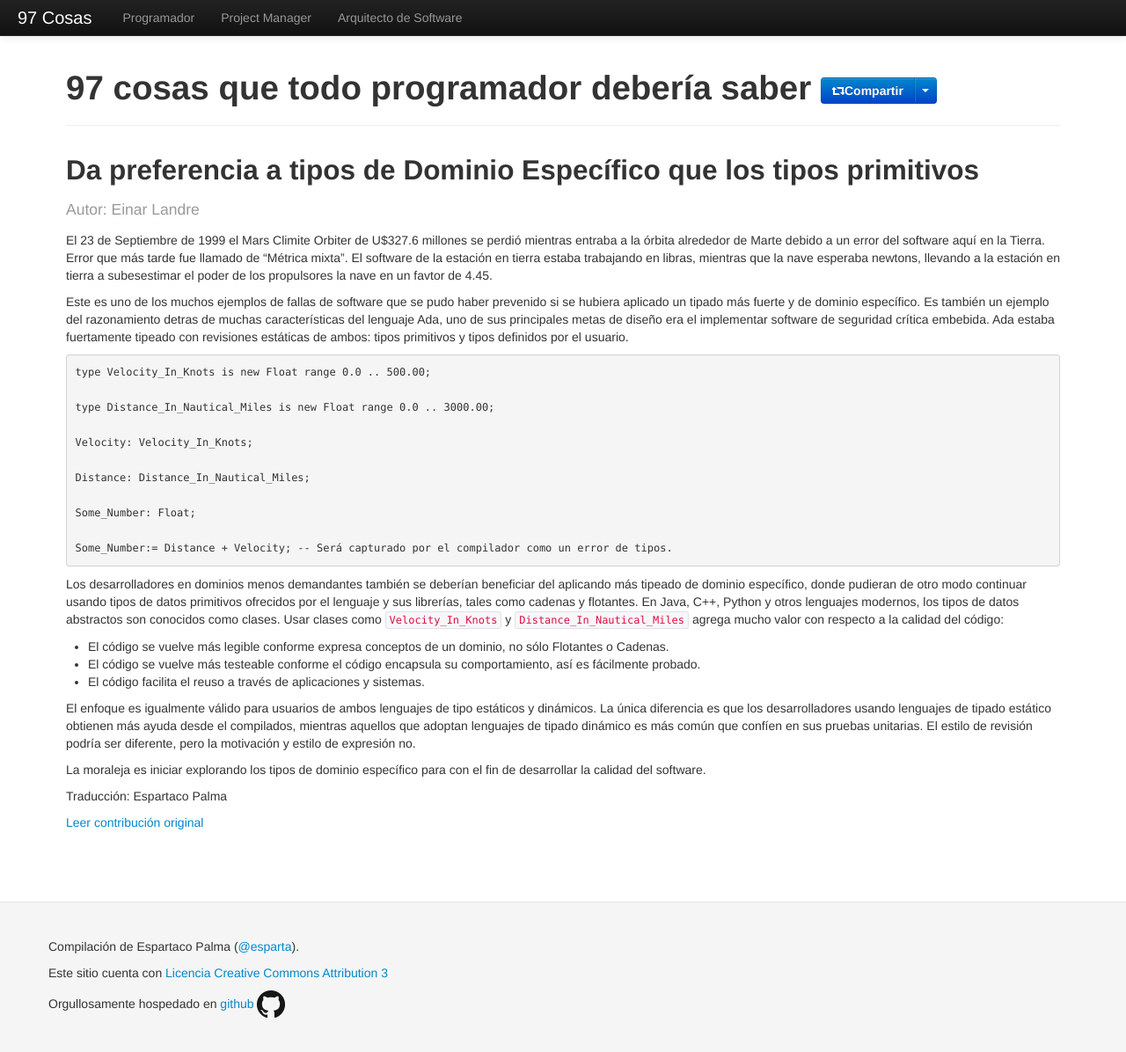
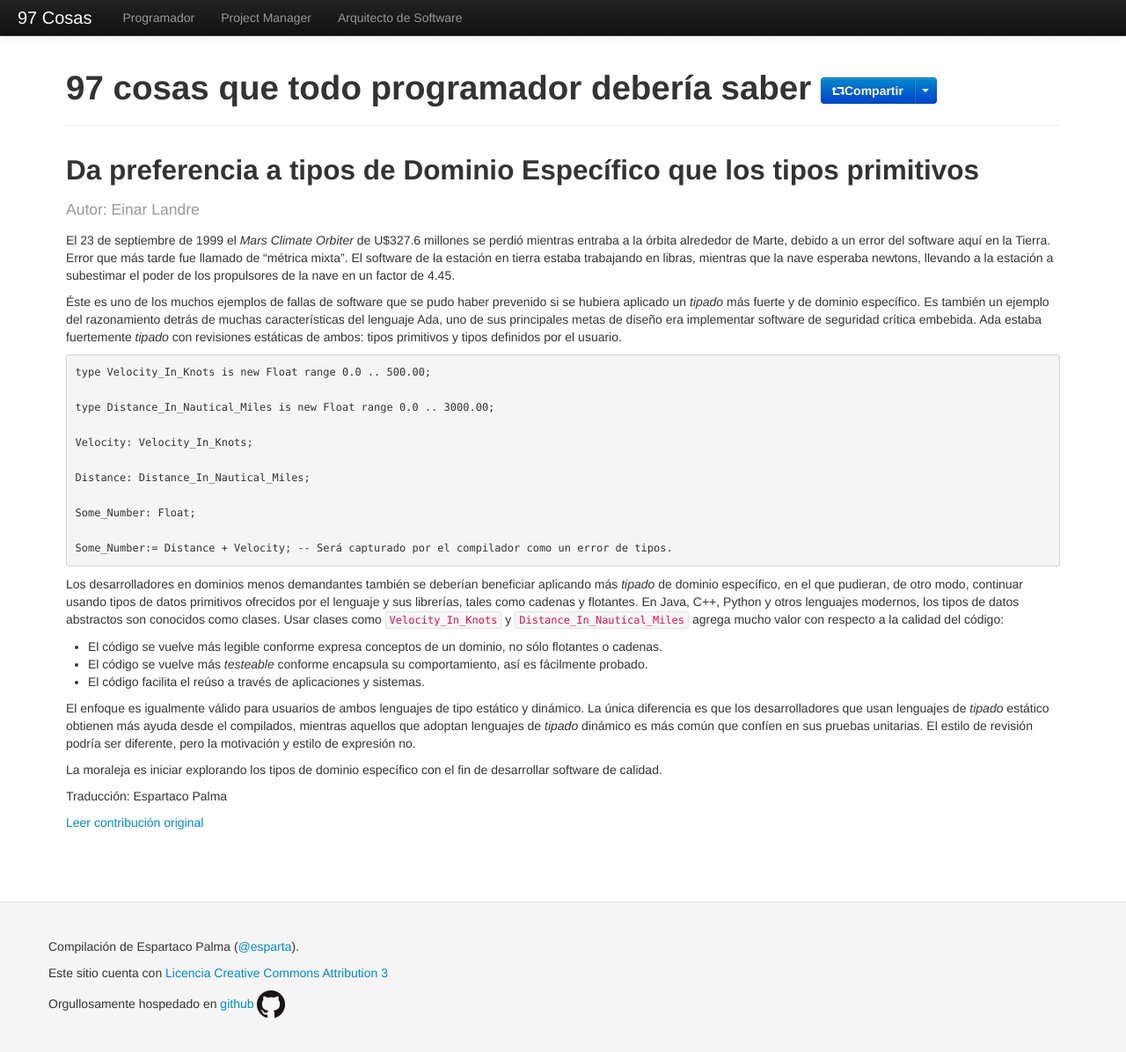
Before and after one commit to esparta/97cosas, a Jekyll site: the page built from programador/preferencia-tipos-dominio-especifico.md, in a window 1280 px wide and 1198 px high. Shown: the whole window at 88% size. Built offline with Jekyll 4.4.1, drawn with Linux system fonts in a browser that asks for light colours; comment, search, counter and statistics services are not loaded.

Commit message:
Spelling corrections on preferencia-tipos-dominio-especifico

```diff
--- a/programador/preferencia-tipos-dominio-especifico.md
+++ b/programador/preferencia-tipos-dominio-especifico.md
@@ -7,21 +7,21 @@ translator: Espartaco Palma
 original: http://programmer.97things.oreilly.com/wiki/index.php/Prefer_Domain-Specific_Types_to_Primitive_Types
 ---
 
-El 23 de Septiembre de 1999 el Mars Climite Orbiter de U$327.6 millones
-se perdió mientras entraba a la órbita alrededor de Marte debido a un
-error del software aquí en la Tierra. Error que más tarde fue llamado de
-"Métrica mixta". El software de la estación en tierra estaba trabajando
-en libras, mientras que la nave esperaba newtons, llevando a la estación
-en tierra a subesestimar el poder de los propulsores la nave en un
-favtor de 4.45.
+El 23 de septiembre de 1999 el _Mars Climate Orbiter_ de U$327.6
+millones se perdió mientras entraba a la órbita alrededor de Marte,
+debido a un error del software aquí en la Tierra. Error que más tarde
+fue llamado de “métrica mixta”. El software de la estación en tierra
+estaba trabajando en libras, mientras que la nave esperaba newtons,
+llevando a la estación a subestimar el poder de los propulsores de la
+nave en un factor de 4.45.
 
-Este es uno de los muchos ejemplos de fallas de software que se pudo
-haber prevenido si se hubiera aplicado un tipado más fuerte y de dominio
-específico. Es también un ejemplo del razonamiento detras de muchas
-características del lenguaje Ada, uno de sus principales metas de diseño
-era el implementar software de seguridad crítica embebida. Ada estaba
-fuertamente tipeado con revisiones estáticas de ambos: tipos primitivos
-y tipos definidos por el usuario.
+Éste es uno de los muchos ejemplos de fallas de software que se pudo
+haber prevenido si se hubiera aplicado un _tipado_ más fuerte y de
+dominio específico. Es también un ejemplo del razonamiento detrás de
+muchas características del lenguaje Ada, uno de sus principales metas de
+diseño era implementar software de seguridad crítica embebida. Ada
+estaba fuertemente _tipado_ con revisiones estáticas de ambos: tipos
+primitivos y tipos definidos por el usuario.
 
     type Velocity_In_Knots is new Float range 0.0 .. 500.00;
 
@@ -36,8 +36,8 @@ y tipos definidos por el usuario.
     Some_Number:= Distance + Velocity; -- Será capturado por el compilador como un error de tipos.
 
 Los desarrolladores en dominios menos demandantes también se deberían
-beneficiar del aplicando más tipeado de dominio específico, donde
-pudieran de otro modo continuar usando tipos de datos primitivos
+beneficiar aplicando más _tipado_ de dominio específico, en el que
+pudieran, de otro modo, continuar usando tipos de datos primitivos
 ofrecidos por el lenguaje y sus librerías, tales como cadenas y
 flotantes. En Java, C++, Python y otros lenguajes modernos, los tipos de
 datos abstractos son conocidos como clases. Usar clases como
@@ -45,18 +45,17 @@ datos abstractos son conocidos como clases. Usar clases como
 con respecto a la calidad del código:
 
 * El código se vuelve más legible conforme expresa conceptos de un
-dominio, no sólo Flotantes o Cadenas.
-* El código se vuelve más testeable conforme el código encapsula su
+dominio, no sólo flotantes o cadenas.
+* El código se vuelve más _testeable_ conforme encapsula su
 comportamiento, así es fácilmente probado.
-* El código facilita el reuso a través de aplicaciones y sistemas.
-
+* El código facilita el reúso a través de aplicaciones y sistemas.
 
 El enfoque es igualmente válido para usuarios de ambos lenguajes de tipo
-estáticos y dinámicos. La única diferencia es que los desarrolladores
-usando lenguajes de tipado estático obtienen más ayuda desde el
-compilados, mientras aquellos que adoptan lenguajes de tipado dinámico
+estático y dinámico. La única diferencia es que los desarrolladores que
+usan lenguajes de _tipado_ estático obtienen más ayuda desde el
+compilados, mientras aquellos que adoptan lenguajes de _tipado_ dinámico
 es más común que confíen en sus pruebas unitarias. El estilo de revisión
 podría ser diferente, pero la motivación y estilo de expresión no.
 
-La moraleja es iniciar explorando los tipos de dominio específico para
-con el fin de desarrollar la calidad del software.
+La moraleja es iniciar explorando los tipos de dominio específico con el
+fin de desarrollar software de calidad.
```
